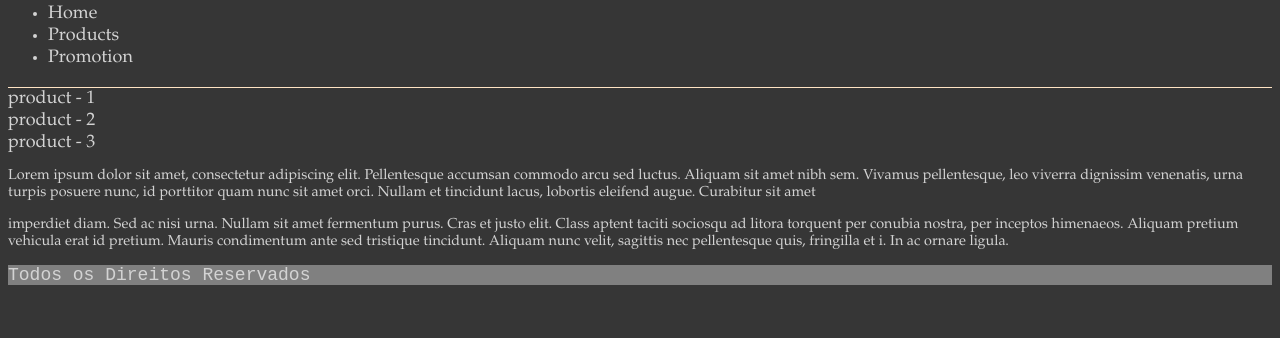
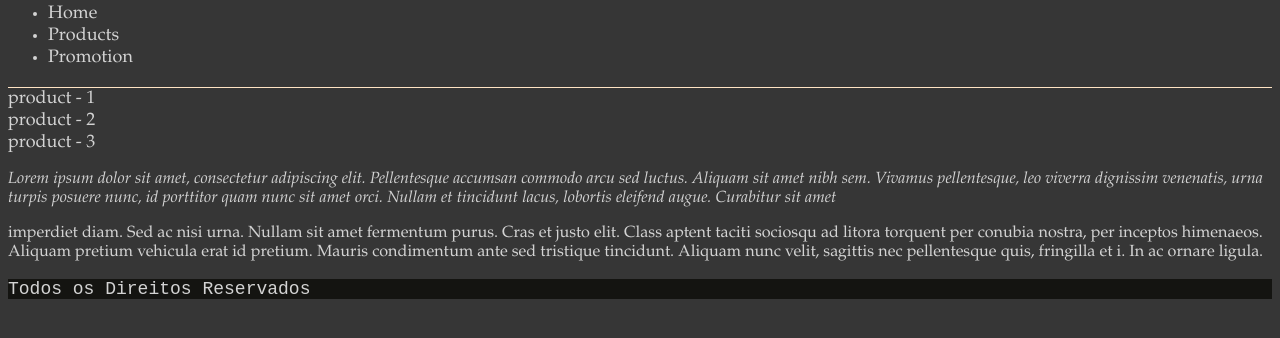
Before and after one commit to r0b14/web-completo-2021-CSS, a plain HTML site: page aplicandodiv.html in a window 1280 px wide. Shown: the part 312-650 px from the top of the page. Drawn offline with Linux system fonts and the light colour scheme.

Commit message:
Atualizada algumas tags conforme o passado em aula

```diff
--- a/aplicandodiv.html
+++ b/aplicandodiv.html
@@ -34,11 +34,15 @@
 
     #rodape{
       font-family: 'Courier New', Courier, monospace;
-      background: #808080	;
+      background: #141411	;
     }
 
     #conteudo{
-      font-size: 0.8em;
+      font-size: 0.9em;
+   }
+
+   .italic {
+     font-style: italic;
    }
 
   </style>
@@ -75,7 +79,7 @@
   </div>
 
      <div id="conteudo">
-  <p>
+  <p class="italic">
     Lorem ipsum dolor sit amet, consectetur adipiscing elit. Pellentesque accumsan commodo arcu sed luctus.
     Aliquam sit amet nibh sem. Vivamus pellentesque, leo viverra dignissim venenatis, urna turpis posuere nunc,
     id porttitor quam nunc sit amet orci. Nullam et tincidunt lacus, lobortis eleifend augue. Curabitur sit amet
```
